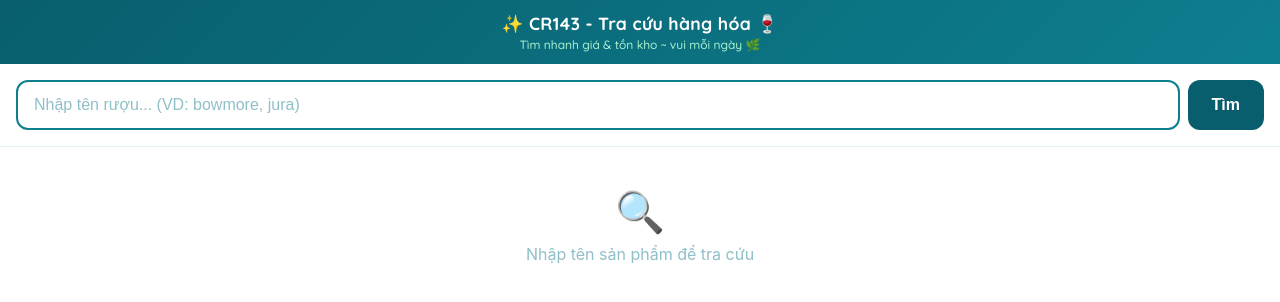
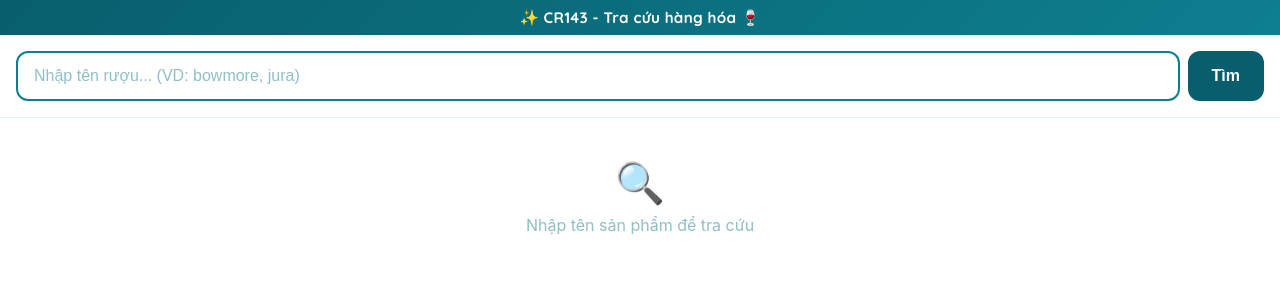
Before and after one commit to giangdao946/cr143-check, a website: page index.html in a window 1280 px wide. Drawn offline with Linux system fonts and the light colour scheme; no server answers.

Commit message:
style: header nhỏ hơn, bỏ subtitle

```diff
--- a/index.html
+++ b/index.html
@@ -10,9 +10,8 @@
 <style>
 * { margin: 0; padding: 0; box-sizing: border-box; }
 body { font-family: -apple-system, BlinkMacSystemFont, 'Segoe UI', Roboto, sans-serif; background: #fff; color: #1a1a1a; min-height: 100vh; }
-.header { background: linear-gradient(135deg, #085e6d 0%, #0e7f8f 100%); padding: 12px 16px; text-align: center; }
-.header h1 { font-family: 'Quicksand', sans-serif; font-size: 1.1rem; font-weight: 700; color: #fff; letter-spacing: 0.3px; }
-.header p { font-family: 'Quicksand', sans-serif; font-size: 0.75rem; color: #a7f3d0; margin-top: 3px; font-weight: 500; }
+.header { background: linear-gradient(135deg, #085e6d 0%, #0e7f8f 100%); padding: 8px 16px; text-align: center; }
+.header h1 { font-family: 'Quicksand', sans-serif; font-size: 0.95rem; font-weight: 700; color: #fff; letter-spacing: 0.3px; }
 .search-box { padding: 16px; position: sticky; top: 0; background: #fff; z-index: 10; border-bottom: 1px solid #e0f2f1; }
 .search-wrap { display: flex; gap: 8px; position: relative; }
 .search-wrap input { flex: 1; padding: 14px 16px; border-radius: 12px; border: 2px solid #e0f2f1; background: #fff; color: #1a1a1a; font-size: 1rem; outline: none; transition: border-color 0.2s; }
@@ -71,7 +70,6 @@ body { font-family: -apple-system, BlinkMacSystemFont, 'Segoe UI', Roboto, sans-
 
 <div class="header">
   <h1>✨ CR143 - Tra cứu hàng hóa 🍷</h1>
-  <p>Tìm nhanh giá & tồn kho ~ vui mỗi ngày 🌿</p>
 </div>
 
 <div class="search-box">
```
